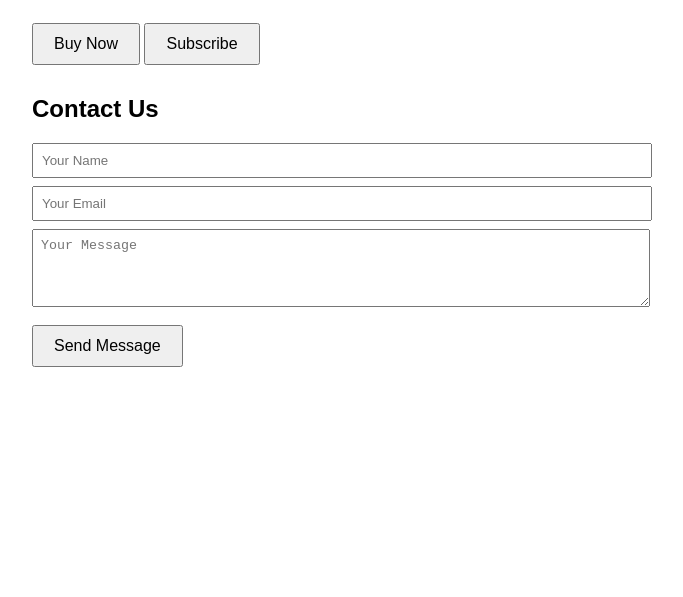
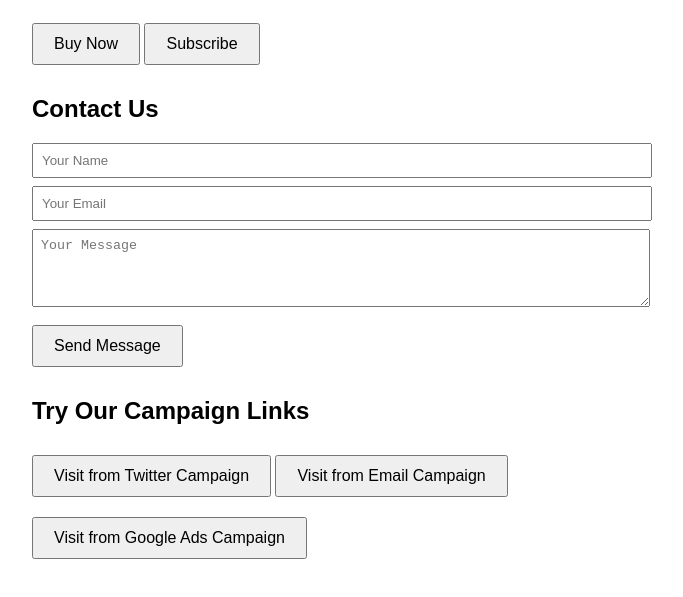
Before and after one commit to livi2750/my-dummy-site, a plain HTML site: page index.html in a window 1280 px wide. Shown: the part 121-718 px from the top of the page, without its empty margins (308-991 px from the left). Drawn offline with Linux system fonts and the light colour scheme.

Commit message:
Update index.html
update with UTM simulate campaign

```diff
--- a/index.html
+++ b/index.html
@@ -73,5 +73,22 @@ document.getElementById('contactForm').addEventListener('submit', (e) => {
 });
 </script>
 
+<h2>Try Our Campaign Links</h2>
+
+<!-- Simulated Twitter Campaign Button -->
+<button onclick="window.location.href='https://livi2750.github.io/my-dummy-site/?utm_source=twitter&utm_medium=social&utm_campaign=launch2025'">
+    Visit from Twitter Campaign
+</button>
+
+<!-- Simulated Email Campaign Button -->
+<button onclick="window.location.href='https://livi2750.github.io/my-dummy-site/?utm_source=newsletter&utm_medium=email&utm_campaign=summersale'">
+    Visit from Email Campaign
+</button>
+
+<!-- Simulated Ad Campaign Button -->
+<button onclick="window.location.href='https://livi2750.github.io/my-dummy-site/?utm_source=google&utm_medium=cpc&utm_campaign=adpromo'">
+    Visit from Google Ads Campaign
+</button>
+
 </body>
 </html>
```
